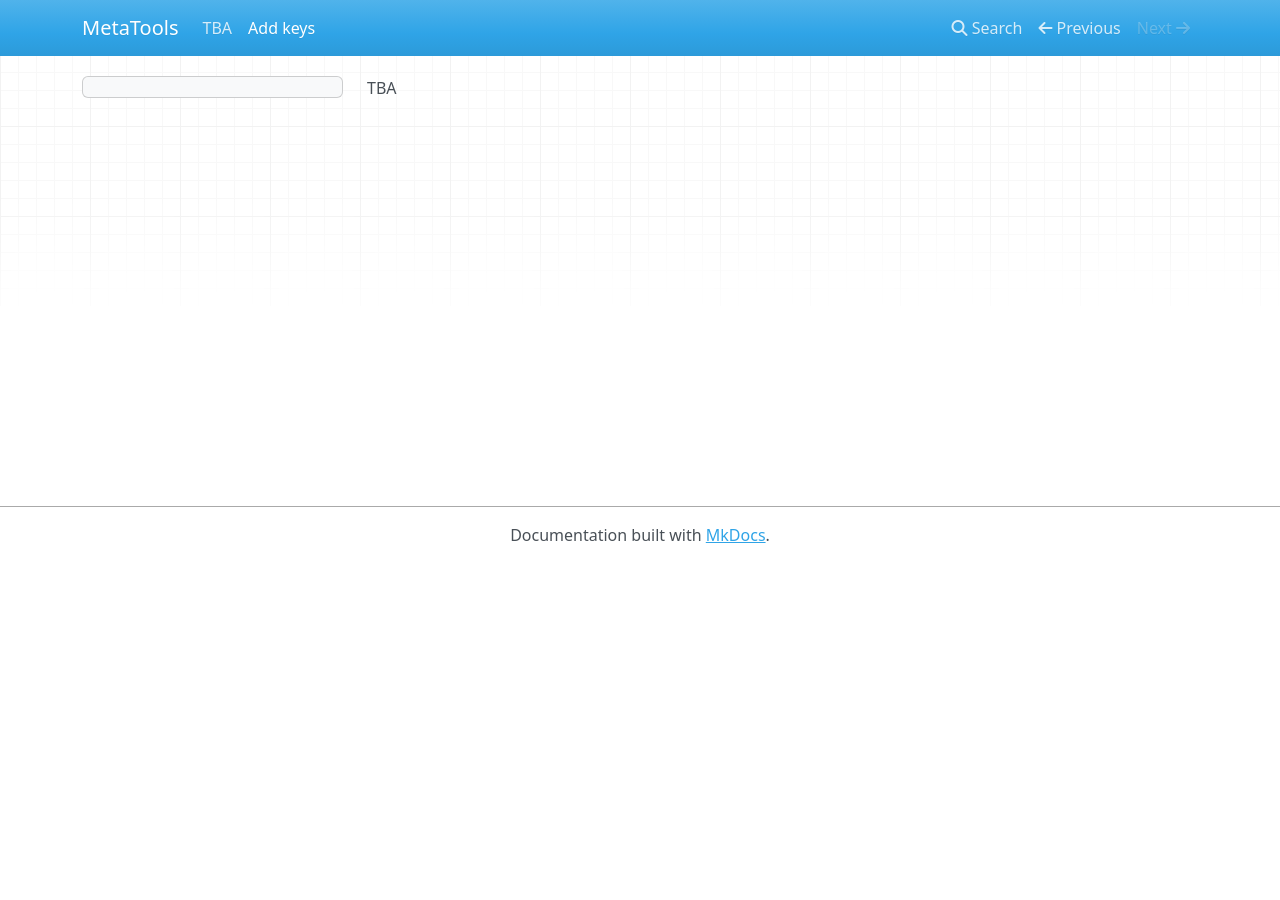
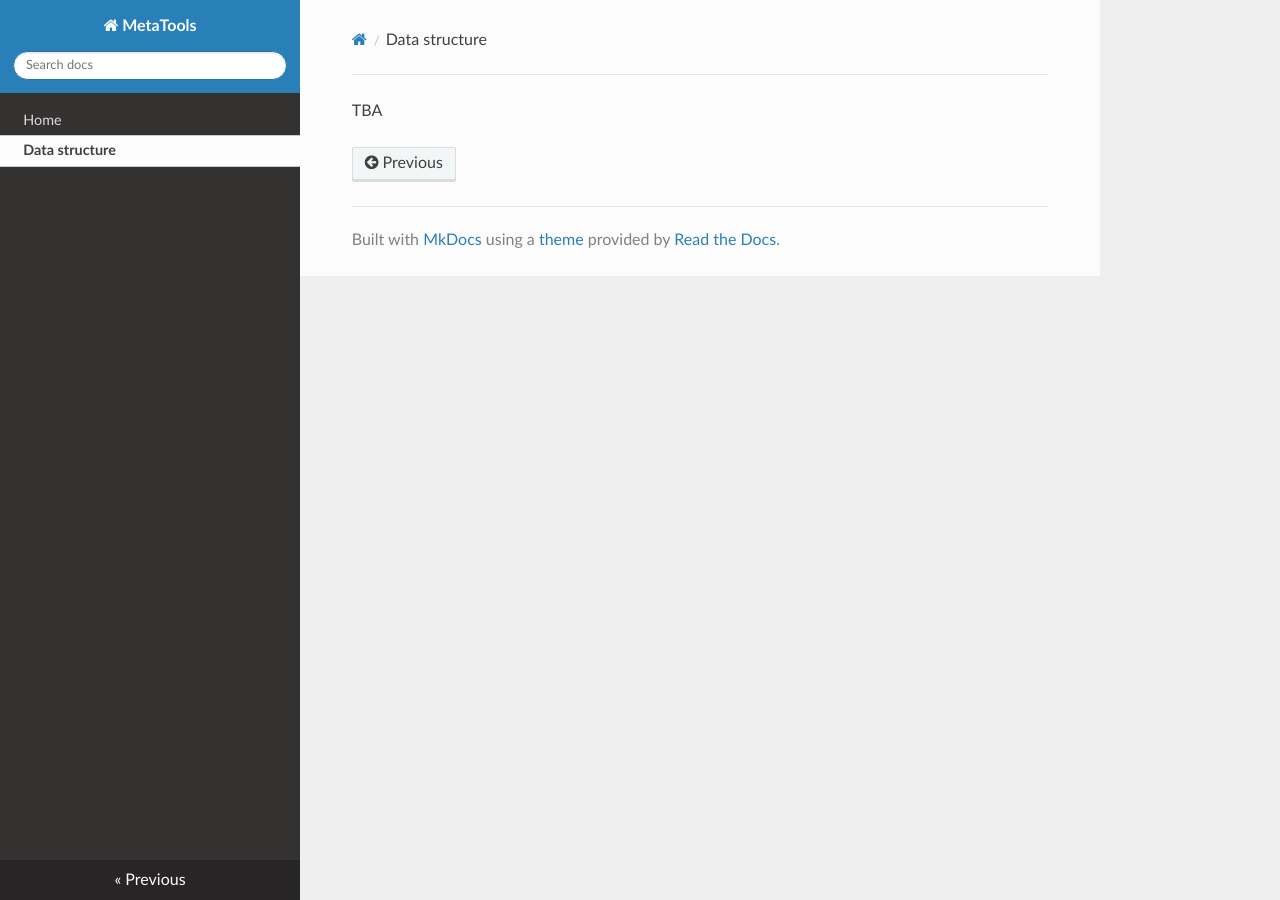
Before and after one commit to loosolab/FRED, an MkDocs documentation site: the page built from docs/add_keys.md, in a window 1280 px wide. Built offline with MkDocs 1.6.1, drawn with Linux system fonts in a browser that asks for light colours; nearby versions of some CDN libraries.

Commit message:
Update mkdocs.yml

```diff
--- a/mkdocs.yml
+++ b/mkdocs.yml
@@ -1,3 +1,9 @@
 site_name: MetaTools
 site_url: https://loosolab.pages.gwdg.de/software/metadata-organizer/
 site_dir: public
+
+nav:
+    - Home: index.md
+    - Data structure: add_keys.md
+
+theme: readthedocs
```
